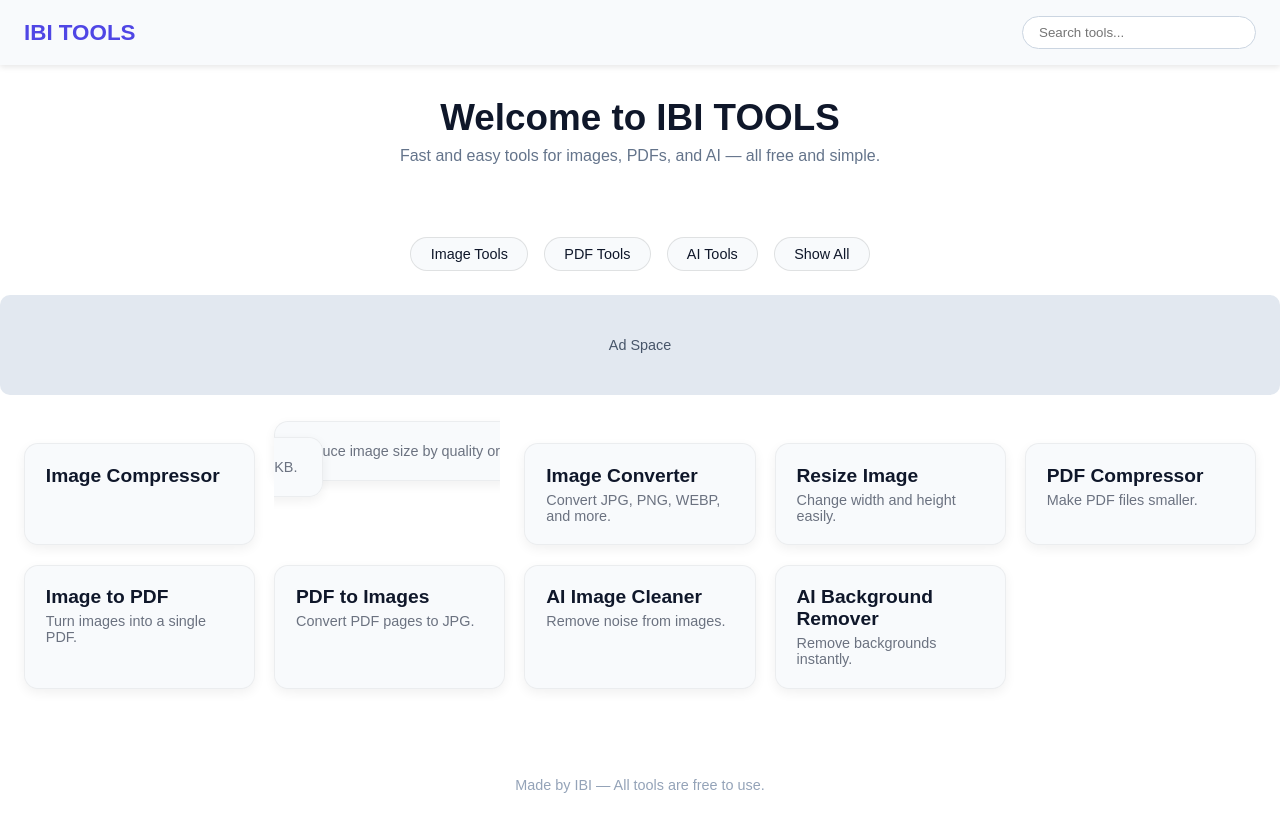
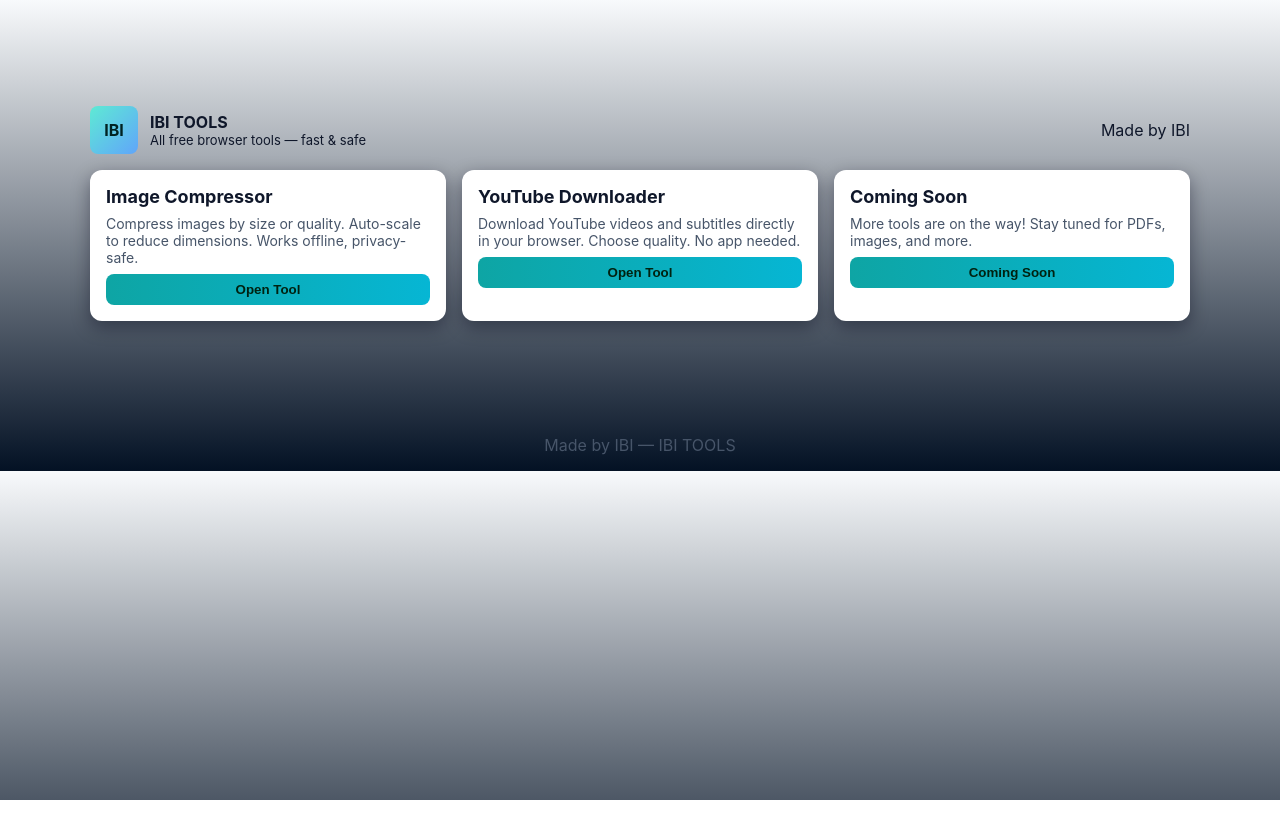
Before and after one commit to Ibbyyyyy-AI/IBI-ImageCompressor, a plain HTML site: page index.html in a window 1280 px wide. After the commit the page ends 800 px from the top, so only its background shows below. Drawn offline with Linux system fonts and the light colour scheme.

Commit message:
Update index.html

```diff
--- a/index.html
+++ b/index.html
@@ -1,123 +1,93 @@
 <!doctype html>
 <html lang="en" data-theme="auto">
 <head>
-  <ins style="width: 300px;height:250px" data-width="300" data-height="250" class="wf84feb3538" data-domain="//data527.click" data-affquery="/f805571d71222a00f89e/f84feb3538/?placementName=default"><script src="//data527.click/js/responsive.js" async></script></ins>
-  <meta name="monetag" content="2550a0d57cbf0a13a7ab81a59c0fa384">
   <meta charset="utf-8">
   <meta name="viewport" content="width=device-width,initial-scale=1">
-  <title>IBI TOOLS — Free Online Image, PDF & AI Tools</title>
-  <meta name="description" content="IBI TOOLS — Fast, free online tools for images, PDFs, converters, AI utilities, and more. Clean UI, no sign‑up needed.">
-  <meta name="keywords" content="image tools, pdf tools, compressor, converter, IBI TOOLS, free tools online">
-  <link rel="canonical" href="https://ibi-tools.com/">
+  <title>IBI TOOLS — All Tools</title>
+  <meta name="description" content="IBI TOOLS — Free browser tools for images, YouTube, PDFs, and more. Privacy-safe, fast, and free.">
 
-  <!-- OpenGraph SEO -->
-  <meta property="og:title" content="IBI TOOLS — Free Online Tools">
-  <meta property="og:description" content="Fast and easy tools for images, PDFs, and AI.">
-  <meta property="og:type" content="website">
+  <!-- Google AdSense -->
+  <script async src="https://pagead2.googlesyndication.com/pagead/js/adsbygoogle.js"></script>
 
   <style>
-    :root{--bg:#ffffff;--text:#0f172a;--card:#f8fafc;--accent:#4f46e5}
-    @media (prefers-color-scheme:dark){:root{--bg:#0f172a;--text:#f8fafc;--card:#1e293b;--accent:#6366f1}}
-
-    body{margin:0;font-family:Arial;background:var(--bg);color:var(--text)}
-
-    /* Navbar */
-    nav{display:flex;justify-content:space-between;align-items:center;padding:1rem 1.5rem;background:var(--card);position:sticky;top:0;z-index:10;box-shadow:0 2px 6px rgba(0,0,0,0.1)}
-    nav .logo{font-size:1.4rem;font-weight:bold;color:var(--accent)}
-    nav input{padding:.5rem 1rem;border-radius:20px;border:1px solid #cbd5e1;width:200px;transition:.2s}
-    nav input:focus{width:260px;outline:none;border-color:var(--accent)}
-
-    header{text-align:center;padding:2rem 1rem}
-    header h1{font-size:2.3rem;margin:0}
-    header p{color:#64748b;margin-top:.5rem}
-
-    /* Categories */
-    .categories{display:flex;justify-content:center;gap:1rem;margin-top:1.5rem;flex-wrap:wrap}
-    .cat-btn{padding:.5rem 1.2rem;background:var(--card);border:1px solid rgba(0,0,0,0.1);border-radius:20px;cursor:pointer;font-size:.9rem}
-    .cat-btn:hover{background:var(--accent);color:white}
-
-    /* Tool Cards */
-    .grid{display:grid;grid-template-columns:repeat(auto-fit,minmax(230px,1fr));gap:1.2rem;padding:1.5rem}
-    .tool-card{background:var(--card);padding:1.3rem;border-radius:14px;box-shadow:0 4px 12px rgba(0,0,0,0.06);transition:.2s;border:1px solid rgba(0,0,0,0.05);cursor:pointer;opacity:0;transform:translateY(20px);animation:fadeUp .5s forwards}
-    .tool-card:hover{transform:translateY(-5px);box-shadow:0 6px 16px rgba(0,0,0,0.12)}
-    .tool-title{font-size:1.2rem;font-weight:bold;margin-bottom:.3rem}
-    .tool-desc{font-size:.9rem;color:#6b7280}
-
-    @keyframes fadeUp{to{opacity:1;transform:translateY(0)}}
-
-    footer{text-align:center;padding:2rem 1rem;font-size:.9rem;color:#94a3b8;margin-top:2rem}
-    a{text-decoration:none;color:inherit}
-
-    /* Ad placeholders */
-    .ad-box{width:100%;height:100px;background:#e2e8f0;border-radius:10px;display:flex;justify-content:center;align-items:center;color:#475569;font-size:.9rem;margin:1.5rem 0}
-    @media (prefers-color-scheme:dark){.ad-box{background:#334155;color:#cbd5e1}}
+    :root{
+      --bg:#071025; --card:#0b1220; --muted:#94a3b8; --accent:#7c3aed; --text:#e6eef8
+    }
+    @media (prefers-color-scheme:light){
+      :root{--bg:#f8fafc;--card:#ffffff;--muted:#475569;--accent:#0ea5a4;--text:#0f172a}
+    }
+    *{box-sizing:border-box}
+    body{margin:0;font-family:Inter,system-ui,-apple-system,'Segoe UI',Roboto,Arial;background:linear-gradient(180deg,var(--bg) 0%, #031124 100%);color:var(--text);padding:16px}
+    header{display:flex;justify-content:space-between;align-items:center;max-width:1100px;margin:0 auto 12px}
+    .brand{display:flex;gap:12px;align-items:center}
+    .logo{width:48px;height:48px;border-radius:8px;background:linear-gradient(135deg,#5eead4,#60a5fa);display:flex;align-items:center;justify-content:center;color:#022;font-weight:700}
+    .container{max-width:1100px;margin:0 auto}
+    .tools-grid{display:grid;grid-template-columns:repeat(auto-fit,minmax(250px,1fr));gap:16px;margin-top:16px}
+    .tool-card{background:var(--card);padding:16px;border-radius:12px;box-shadow:0 6px 18px rgba(2,6,23,0.4);display:flex;flex-direction:column;gap:8px;transition:transform 0.2s;cursor:pointer;text-decoration:none;color:inherit}
+    .tool-card:hover{transform:translateY(-4px)}
+    .tool-card h3{margin:0;font-size:18px}
+    .tool-card p{margin:0;color:var(--muted);font-size:14px}
+    footer{margin-top:24px;text-align:center;color:var(--muted)}
+    @media (max-width:768px){.tools-grid{grid-template-columns:1fr}}
+    button{background:linear-gradient(90deg,var(--accent),#06b6d4);border:0;padding:8px 12px;border-radius:8px;color:#021;cursor:pointer;font-weight:600;width:100%}
   </style>
 </head>
+<body>
 
-<body>
-<nav>
-  <div class="logo">IBI TOOLS</div>
-  <input id="search" placeholder="Search tools...">
-</nav>
+  <!-- Top Ad Banner -->
+  <ins class="adsbygoogle"
+       style="display:block;width:100%;height:90px"
+       data-ad-client="ca-app-pub-8860671837964713"
+       data-ad-slot="7527806690"
+       data-ad-format="auto"
+       data-full-width-responsive="true"></ins>
+  <script>(adsbygoogle = window.adsbygoogle || []).push({});</script>
 
-<header>
-  <h1>Welcome to IBI TOOLS</h1>
-  <p>Fast and easy tools for images, PDFs, and AI — all free and simple.</p>
-</header>
+  <header class="container">
+    <div class="brand">
+      <div class="logo">IBI</div>
+      <div>
+        <div style="font-weight:700">IBI TOOLS</div>
+        <div class="muted" style="font-size:13px">All free browser tools — fast & safe</div>
+      </div>
+    </div>
+    <div class="muted">Made by IBI</div>
+  </header>
 
-<div class="categories">
-  <div class="cat-btn" onclick="filterTools('image')">Image Tools</div>
-  <div class="cat-btn" onclick="filterTools('pdf')">PDF Tools</div>
-  <div class="cat-btn" onclick="filterTools('ai')">AI Tools</div>
-  <div class="cat-btn" onclick="filterTools('all')">Show All</div>
-</div>
+  <div class="container">
+    <div class="tools-grid">
+      <!-- Image Compressor -->
+      <a href="compressor.html" class="tool-card">
+        <h3>Image Compressor</h3>
+        <p>Compress images by size or quality. Auto-scale to reduce dimensions. Works offline, privacy-safe.</p>
+        <button>Open Tool</button>
+      </a>
 
-<!-- Ad slot placeholder -->
-<div class="ad-box">Ad Space</div>
+      <!-- YouTube Downloader -->
+      <a href="YT-tool.html" class="tool-card">
+        <h3>YouTube Downloader</h3>
+        <p>Download YouTube videos and subtitles directly in your browser. Choose quality. No app needed.</p>
+        <button>Open Tool</button>
+      </a>
 
-<div class="grid" id="toolGrid">
-  <a data-cat="image" href="/IBI-ImageCompressor/compressor.html" class="tool-card">
-  <div class="tool-title">
-    Image Compressor
+      <!-- Placeholder for future tools -->
+      <a href="#" class="tool-card">
+        <h3>Coming Soon</h3>
+        <p>More tools are on the way! Stay tuned for PDFs, images, and more.</p>
+        <button>Coming Soon</button>
+      </a>
+    </div>
+
+    <!-- Bottom Ad Banner -->
+    <ins class="adsbygoogle"
+         style="display:block;width:100%;height:90px"
+         data-ad-client="ca-app-pub-8860671837964713"
+         data-ad-slot="4485327494"
+         data-ad-format="auto"
+         data-full-width-responsive="true"></ins>
+    <script>(adsbygoogle = window.adsbygoogle || []).push({});</script>
+
+    <footer>Made by IBI — IBI TOOLS</footer>
   </div>
-  <div class="tool-desc">
-    Reduce image size by quality or KB.
-    <a href="https://example.com" target="_blank">Learn more</a>
-  </div>
-</a>
-
-  <a data-cat="image" href="#" class="tool-card"><div class="tool-title">Image Converter</div><div class="tool-desc">Convert JPG, PNG, WEBP, and more.</div></a>
-  <a data-cat="image" href="#" class="tool-card"><div class="tool-title">Resize Image</div><div class="tool-desc">Change width and height easily.</div></a>
-
-  <a data-cat="pdf" href="#" class="tool-card"><div class="tool-title">PDF Compressor</div><div class="tool-desc">Make PDF files smaller.</div></a>
-  <a data-cat="pdf" href="#" class="tool-card"><div class="tool-title">Image to PDF</div><div class="tool-desc">Turn images into a single PDF.</div></a>
-  <a data-cat="pdf" href="#" class="tool-card"><div class="tool-title">PDF to Images</div><div class="tool-desc">Convert PDF pages to JPG.</div></a>
-
-  <a data-cat="ai" href="#" class="tool-card"><div class="tool-title">AI Image Cleaner</div><div class="tool-desc">Remove noise from images.</div></a>
-  <a data-cat="ai" href="#" class="tool-card"><div class="tool-title">AI Background Remover</div><div class="tool-desc">Remove backgrounds instantly.</div></a>
-</div>
-
-<footer>
-  Made by IBI — All tools are free to use.
-</footer>
-
-<script>
-const search = document.getElementById('search');
-const toolGrid = document.getElementById('toolGrid');
-
-search.oninput = () => {
-  const q = search.value.toLowerCase();
-  [...toolGrid.children].forEach(card => {
-    card.style.display = card.innerText.toLowerCase().includes(q) ? '' : 'none';
-  });
-};
-
-function filterTools(cat){
-  [...toolGrid.children].forEach(card => {
-    if(cat === 'all') card.style.display = '';
-    else card.style.display = card.dataset.cat === cat ? '' : 'none';
-  });
-}
-</script>
 </body>
 </html>
```
